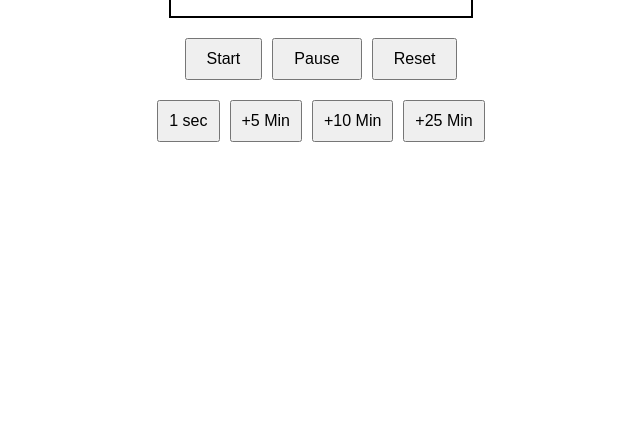
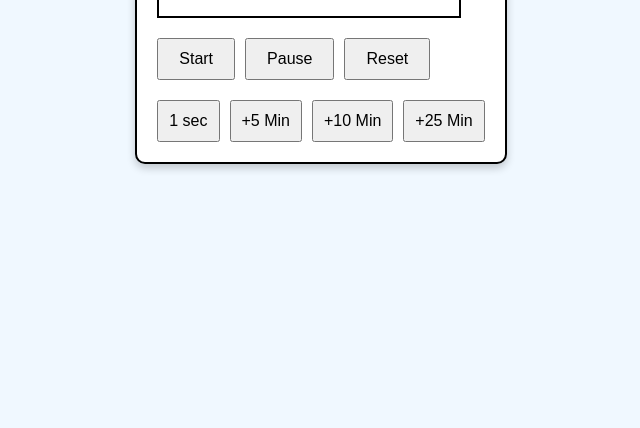
Before and after one commit to eduardobocardoso/Notion-app, a plain HTML site: page index.html in a window 1280 px wide. Shown: the part 372-800 px from the top of the page, without its empty margins (319-959 px from the left). Drawn offline with Linux system fonts and the light colour scheme.

Commit message:
Update index.html

```diff
--- a/index.html
+++ b/index.html
@@ -13,7 +13,15 @@
             justify-content: center;
             height: 100vh;
             margin: 0;
+            background-color: #f0f8ff;
+        }
+
+        .container {
             background-color: white;
+            padding: 20px;
+            border: 2px solid black;
+            border-radius: 10px;
+            box-shadow: 0 4px 8px rgba(0, 0, 0, 0.2);
         }
 
         .timer {
@@ -58,6 +66,7 @@
     </style>
 </head>
 <body>
+    <div class="container">
         <div class="timer" id="timer">00:00:00</div>
         <div class="buttons">
             <button onclick="startTimer()">Start</button>
@@ -71,6 +80,7 @@
             <button onclick="addTime(25)">+25 Min</button>
         </div>
         <div class="celebration" id="celebration">🎉 Time's up! 🎉</div>
+    </div>
 
     <audio id="alarmSound">
         <source src="https://www.soundjay.com/button/beep-10.mp3" type="audio/mpeg">
```
Lines whose indentation alone changed are shown as unchanged.
